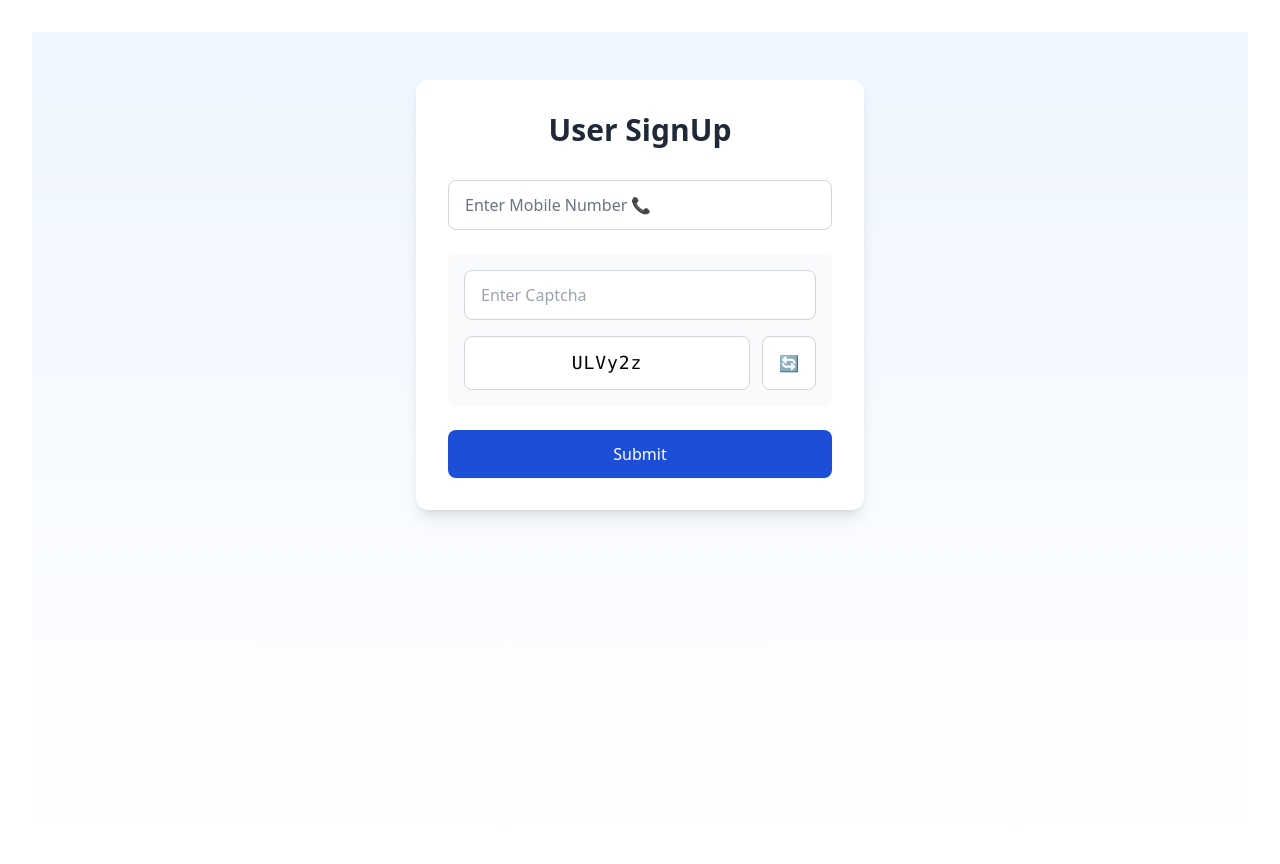
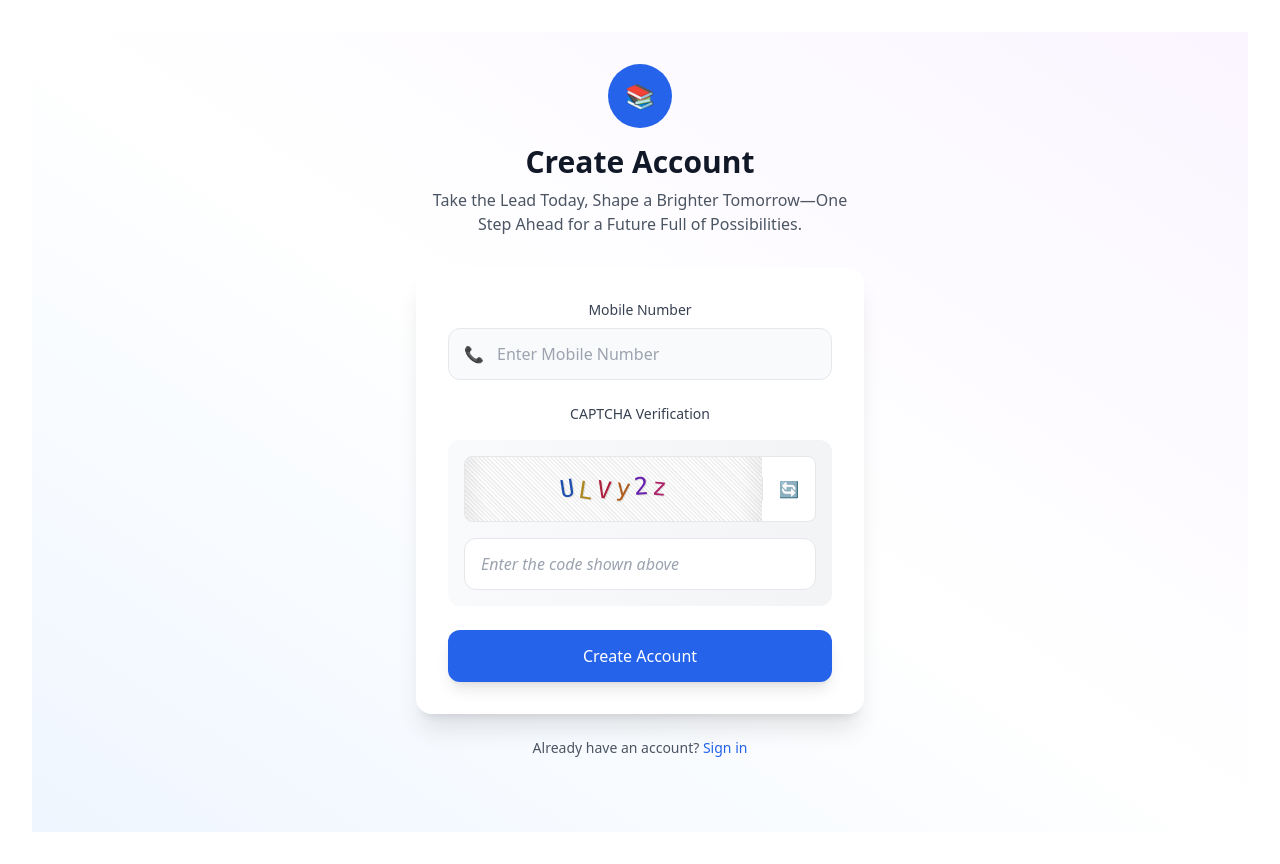
Before and after one commit to Ashish11212776/YuvaNiti, a React (Vite) app: page /signup in a window 1280 px wide. Built offline with nearby package versions, Linux system fonts and the light colour scheme.

Commit message:
ui design

```diff
--- a/src/components/UserSignup.jsx
+++ b/src/components/UserSignup.jsx
@@ -1,21 +1,13 @@
 import { useEffect, useState } from "react";
 import axios from "axios";
 import { ToastContainer, toast } from "react-toastify";
+import generateCaptcha from "../utils/gengenerateCaptcha";
 
 const UserSignUp = () => {
   const [user_number, setUserNumber] = useState("");
   const [user_captcha, setUserCaptcha] = useState("");
   const [captchaValue, setCaptchaValue] = useState("");
   const [errors, setErrors] = useState({}); // Store error messages
-
-  const generateCaptcha = () => {
-    const characters = "ABCDEFGHIJKLMNOPQRSTUVWXYZabcdefghijklmnopqrstuvwxyz0123456789";
-    let captcha = "";
-    for (let i = 0; i < 6; i++) {
-      captcha += characters.charAt(Math.floor(Math.random() * characters.length));
-    }
-    return captcha;
-  };
 
   useEffect(() => {
     setCaptchaValue(generateCaptcha());
@@ -33,7 +25,6 @@
 
   const validateForm = () => {
     let newErrors = {};
-
 
     const phoneRegex = /^[1-9][0-9]{9}$/;
     if (!user_number.match(phoneRegex)) {
@@ -64,7 +55,6 @@
       console.log("Success:", response.data);
       toast.success("OTP sent successfully!");
 
-
       setCaptchaValue(generateCaptcha());
       setUserCaptcha("");
     } catch (error) {
@@ -74,70 +64,127 @@
   };
 
      return (
-    <div className="main-container flex-col min-h-screen bg-gradient-to-b from-blue-50 to-white py-12 px-4">
-      <div className="max-w-md mx-auto w-full bg-white rounded-xl shadow-lg p-8">
-        <h1 className="text-3xl font-bold text-center text-gray-800 mb-8">
-          User SignUp
-        </h1>
+    <div className="min-h-screen bg-gradient-to-tr from-blue-50 via-white to-purple-50 py-8 px-4 sm:px-6 lg:px-8">
+      <div className="max-w-md mx-auto">
+        {/* Logo/Brand Section */}
+        <div className="text-center mb-8">
+          <div className="h-16 w-16 bg-blue-600 rounded-full mx-auto mb-4 flex items-center justify-center">
+            <span className="text-2xl text-white">📚</span>
+          </div>
+          <h1 className="text-3xl font-bold text-gray-900 mb-2">Create Account</h1>
+          <p className="text-gray-600">Take the Lead Today, Shape a Brighter Tomorrow—One Step Ahead for a Future Full of Possibilities.</p>
+        </div>
 
+        {/* Main Card */}
+        <div className="bg-white rounded-2xl shadow-xl p-6 sm:p-8 backdrop-blur-sm bg-opacity-90">
           <form id="myForm" onSubmit={handleSubmit} className="space-y-6">
+            {/* Phone Number Input */}
             <div className="space-y-2">
+              <label className="block text-sm font-medium text-gray-700 mb-1">
+                Mobile Number
+              </label>
+              <div className="relative">
                 <input
                   type="text"
                   name="usernumber"
-              placeholder="Enter Mobile Number 📞"
+                  placeholder="Enter Mobile Number"
                   value={user_number}
                   onChange={handleChange}
+                  aria-label="Mobile Number"
                   required
-              className="w-full px-4 py-3 rounded-lg border border-gray-300 focus:ring-2 focus:ring-blue-500 focus:border-transparent transition duration-200 text-gray-900 placeholder-gray-500"
+                  className="w-full h-[52px] pl-12 pr-4 rounded-xl border border-gray-200 focus:outline-none focus:ring-2 focus:ring-blue-500 focus:border-transparent bg-gray-50 transition-all duration-200 text-gray-900 placeholder:text-gray-400"
                 />
-            {errors.user_number && (
-              <p className="error text-red-600 text-sm">{errors?.user_number}</p>
+                <span className="absolute left-4 top-1/2 -translate-y-1/2 text-gray-400">
+                  📞
+                </span>
+              </div>
+              {errors?.user_number && (
+                <p className="text-red-500 text-sm mt-1 flex items-center">
+                  <span className="mr-1">⚠️</span>
+                  {errors.user_number}
+                </p>
               )}
             </div>
 
-          <div className="captcha space-y-4 bg-gray-50 p-4 rounded-lg">
-            <input
-              type="text"
-              name="captcha"
-              placeholder="Enter Captcha"
-              value={user_captcha}
-              onChange={handleChange}
-              required
-              className="w-full px-4 py-3 rounded-lg border border-gray-300 focus:ring-2 focus:ring-blue-500 focus:border-transparent transition duration-200"
-            />
-
-            <div className="flex space-x-3">
-              <input
-                type="text"
-                name="captcha_display"
-                value={captchaValue}
-                readOnly
-                className="flex-1 px-4 py-3 rounded-lg bg-white border border-gray-300 font-mono text-lg text-center tracking-wider"
-              />
+            {/* Captcha Section */}
+            <div className="space-y-4">
+              <label className="block text-sm font-medium text-gray-700 mb-1">
+                CAPTCHA Verification
+              </label>
+              <div className="p-4 bg-gradient-to-r from-gray-50 to-gray-100 rounded-xl space-y-4">
+                {/* CAPTCHA Display */}
+                <div className="flex justify-between items-center bg-white rounded-lg border border-gray-200 overflow-hidden">
+                  <div className="captcha-display relative flex-1">
+                    <div
+                      className="px-4 py-3 bg-[repeating-linear-gradient(45deg,#eee,#eee_1px,#fff_2px,#fff_3px)] select-none"
+                    >
+                      <div className="flex justify-center items-center h-10">
+                        {captchaValue.split('').map((char, index) => (
+                          <span
+                            key={index}
+                            className="inline-block mx-0.5 font-mono text-2xl"
+                            style={{
+                              transform: `rotate(${Math.random() * 20 - 10}deg) translateY(${Math.random() * 6 - 3}px)`,
+                              color: `hsl(${Math.random() * 360}, 70%, 40%)`,
+                              textShadow: '1px 1px 0 rgba(0,0,0,0.1)'
+                            }}
+                          >
+                            {char}
+                          </span>
+                        ))}
+                      </div>
+                      <div className="absolute inset-0 bg-[radial-gradient(circle_at_50%_50%,transparent_85%,rgba(0,0,0,0.05))]"></div>
+                    </div>
+                  </div>
                   <button
                     type="button"
                     onClick={() => setCaptchaValue(generateCaptcha())}
-                className="px-4 py-2 bg-white rounded-lg border border-gray-300 hover:bg-gray-50 transition duration-200 flex items-center justify-center"
+                    className="h-full px-4 border-l border-gray-200 hover:bg-gray-50 transition-colors duration-200"
+                    aria-label="Refresh CAPTCHA"
                   >
                     🔄
                   </button>
                 </div>
 
+                {/* CAPTCHA Input */}
+                <input
+                  type="text"
+                  name="captcha"
+                  placeholder="Enter the code shown above"
+                  value={user_captcha}
+                  onChange={handleChange}
+                  required
+                  className="w-full h-[52px] px-4 rounded-xl border italic border-gray-200 focus:outline-none focus:ring-2 focus:ring-blue-500 focus:border-transparent bg-white transition-all duration-200"
+                />
+
                 {errors?.user_captcha && (
-              <p className="error text-red-600 text-sm">{errors?.user_captcha}</p>
+                  <p className="text-red-500 text-sm flex items-center">
+                    <span className="mr-1">⚠️</span>
+                    {errors.user_captcha}
+                  </p>
                 )}
               </div>
+            </div>
 
+            {/* Submit Button */}
             <button
               type="submit"
-            className="w-full bg-blue-700 text-white py-3 rounded-lg hover:bg-blue-800 transition duration-200 font-medium shadow-sm hover:shadow focus:ring-2 focus:ring-offset-2 focus:ring-blue-500"
+              className="w-full h-[52px] bg-blue-600 hover:bg-blue-700 text-white rounded-xl font-medium transition-all duration-200 transform hover:translate-y-[-1px] active:translate-y-0 active:scale-[0.99] shadow-lg hover:shadow-xl disabled:opacity-50 disabled:cursor-not-allowed"
             >
-            Submit
+              Create Account
             </button>
           </form>
+        </div>
+
+        {/* Footer Text */}
+        <p className="mt-6 text-center text-sm text-gray-600">
+          Already have an account?{' '}
+          <a href="#" className="font-medium text-blue-600 hover:text-blue-500">
+            Sign in
+          </a>
+        </p>
+      </div>
       <ToastContainer />
-      </div>
     </div>
   );
 };
--- /dev/null
+++ b/src/utils/gengenerateCaptcha.js
@@ -0,0 +1,10 @@
+const generateCaptcha = () => {
+    const characters = "ABCDEFGHIJKLMNOPQRSTUVWXYZabcdefghijklmnopqrstuvwxyz0123456789";
+    let captcha = "";
+    for (let i = 0; i < 6; i++) {
+      captcha += characters.charAt(Math.floor(Math.random() * characters.length));
+    }
+    return captcha;
+  };
+
+  export default generateCaptcha;
```
Lines whose indentation alone changed are shown as unchanged.
